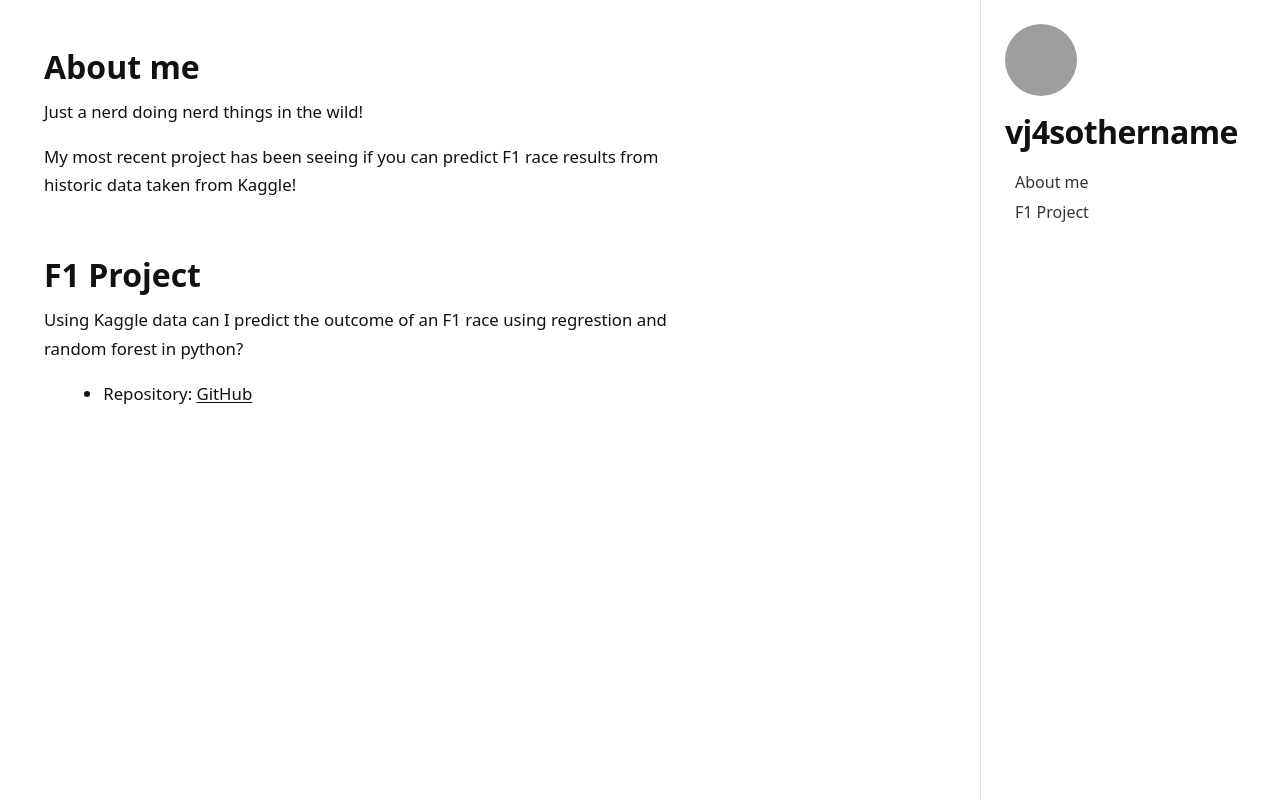
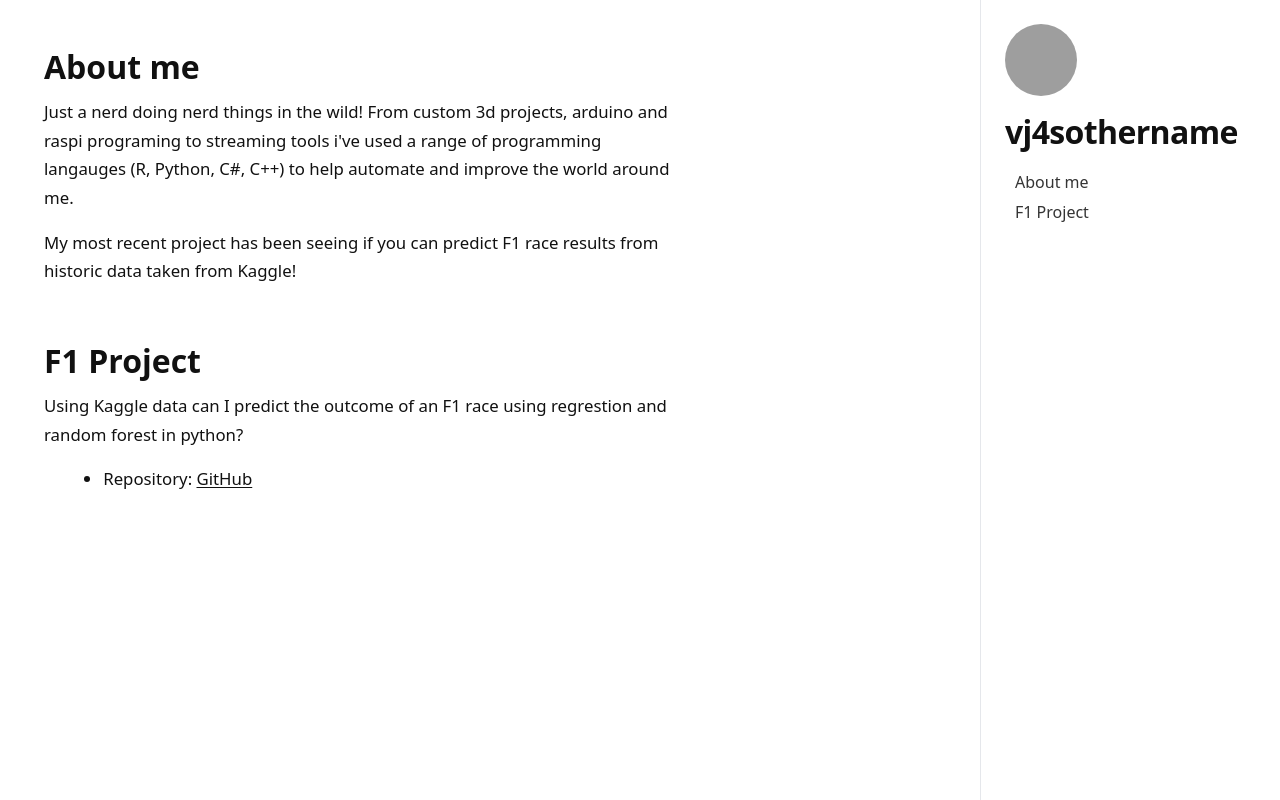
Before and after one commit to vj4sothername/vj4sothername.github.io, a plain HTML site: page index.html in a window 1280 px wide. Drawn offline with Linux system fonts and the light colour scheme; grey boxes are pictures that could not be loaded.

Commit message:
Enhance 'About me' section with more information

```diff
--- a/index.html
+++ b/index.html
@@ -141,7 +141,7 @@
       <section id="about" class="section">
         <h2>About me</h2>
         <p>
-          Just a nerd doing nerd things in the wild!
+          Just a nerd doing nerd things in the wild! From custom 3d projects, arduino and raspi programing to streaming tools i've used a range of programming langauges (R, Python, C#, C++) to help automate and improve the world around me.
         </p>
         <p>
        My most recent project has been seeing if you can predict F1 race results from historic data taken from Kaggle!
```
